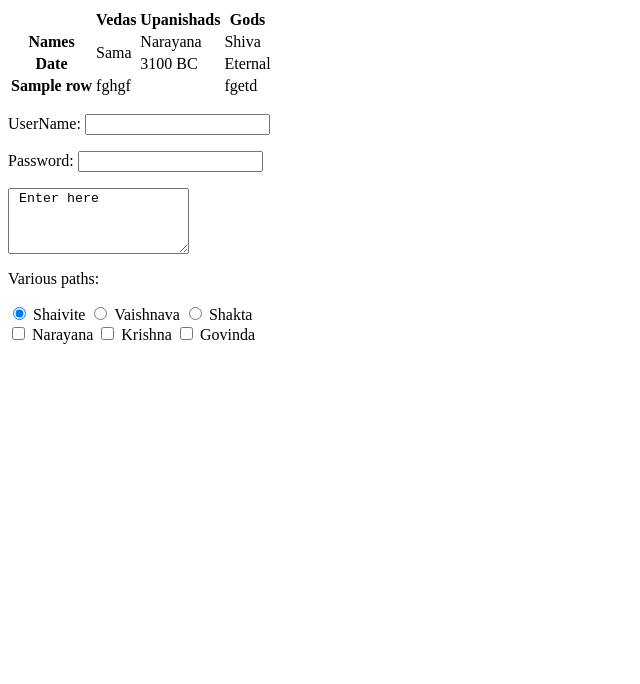
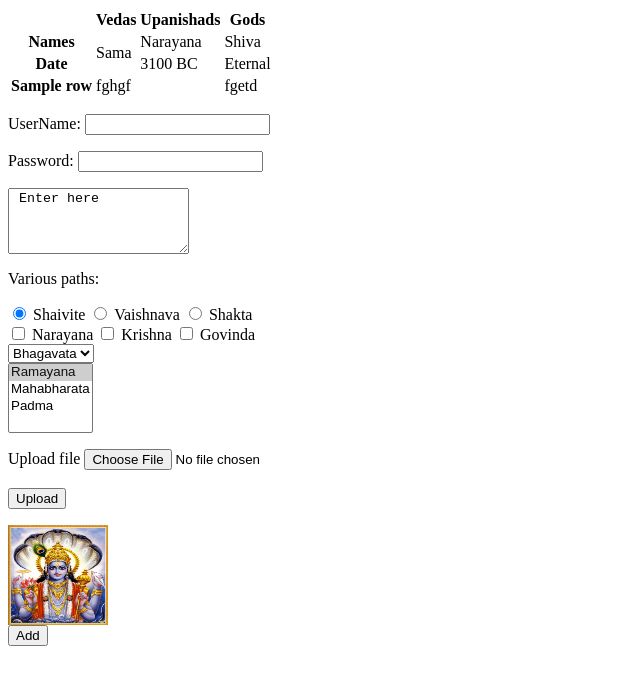
Before and after one commit to ShriramVarada/HTML, a plain HTML site: page Projects/index.html in a window 1280 px wide. Shown: the whole page, without its empty margins (0-640 px from the left). Drawn offline with Linux system fonts and the light colour scheme.

Commit message:
working on labels

```diff
--- a/Projects/index.html
+++ b/Projects/index.html
@@ -45,7 +45,29 @@
 
     <input type="checkbox" name="namesofgod" value="narayana"> Narayana
     <input type="checkbox" name="namesofgod" value="krishna"> Krishna
-    <input type="checkbox" name="namesofgod" value="govinda"> Govinda
+    <input type="checkbox" name="namesofgod" value="govinda"> Govinda <br />
+
+    <select name="Puranas">
+      <option selected="selected"> Bhagavata </option>
+      <option value="vishnu"> Vishnu </option>
+      <option> Padma </option>
+    </select><br />
+
+    <select name="Itihasas" multiple="multiple">
+      <option selected="selected"> Ramayana </option>
+      <option value="vishnu"> Mahabharata </option>
+      <option> Padma </option>
+    </select>
+
+  </form>
+
+
+  <form action="http://www.scsmathlondon.org/get-involved/mantra-meditation" method="post" id="Sample2">
+    <p> Upload file
+    <input type="file" name="Fileupload"><br /> <br /><input type="submit" name="submit form" value="Upload"> </p>
+    <input type="image" src="Names of God\Images\mahavishnu2.jpg" height="100" width="100"> <br />
+    <button> Add </button>
+    <input type="hidden" name="hid" value="dumb">
   </form>
 
 </body>
```
